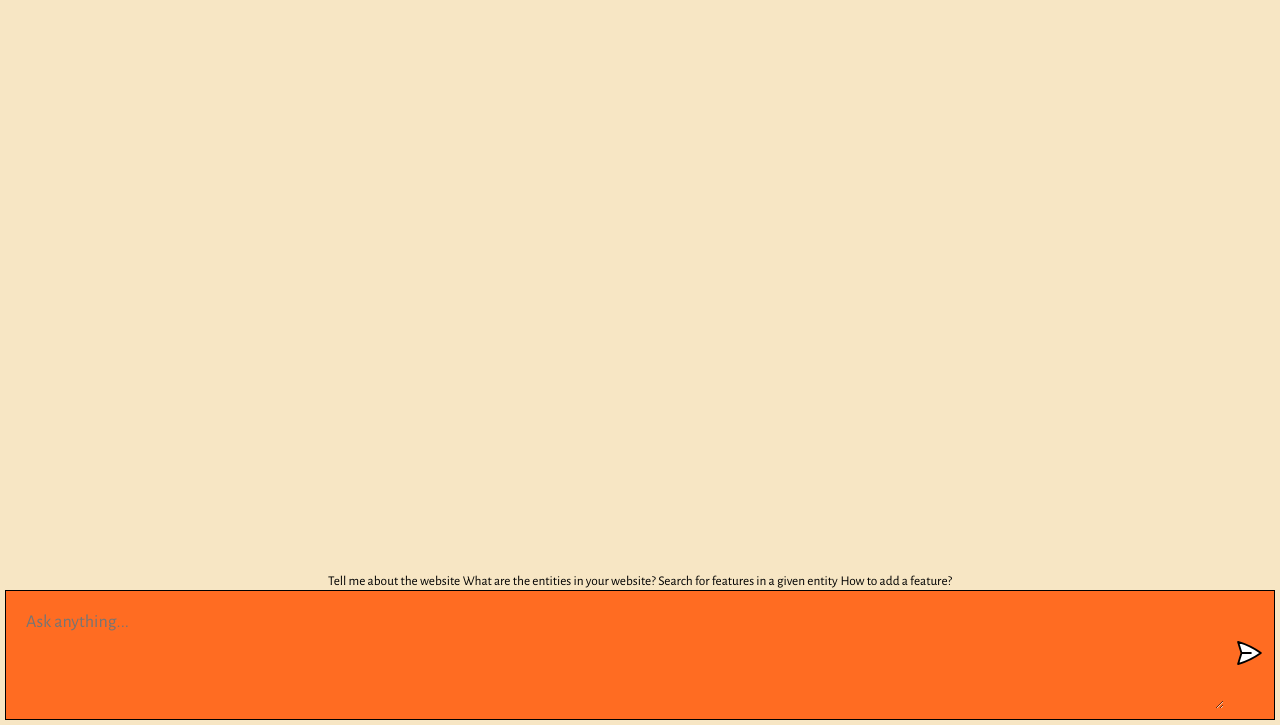
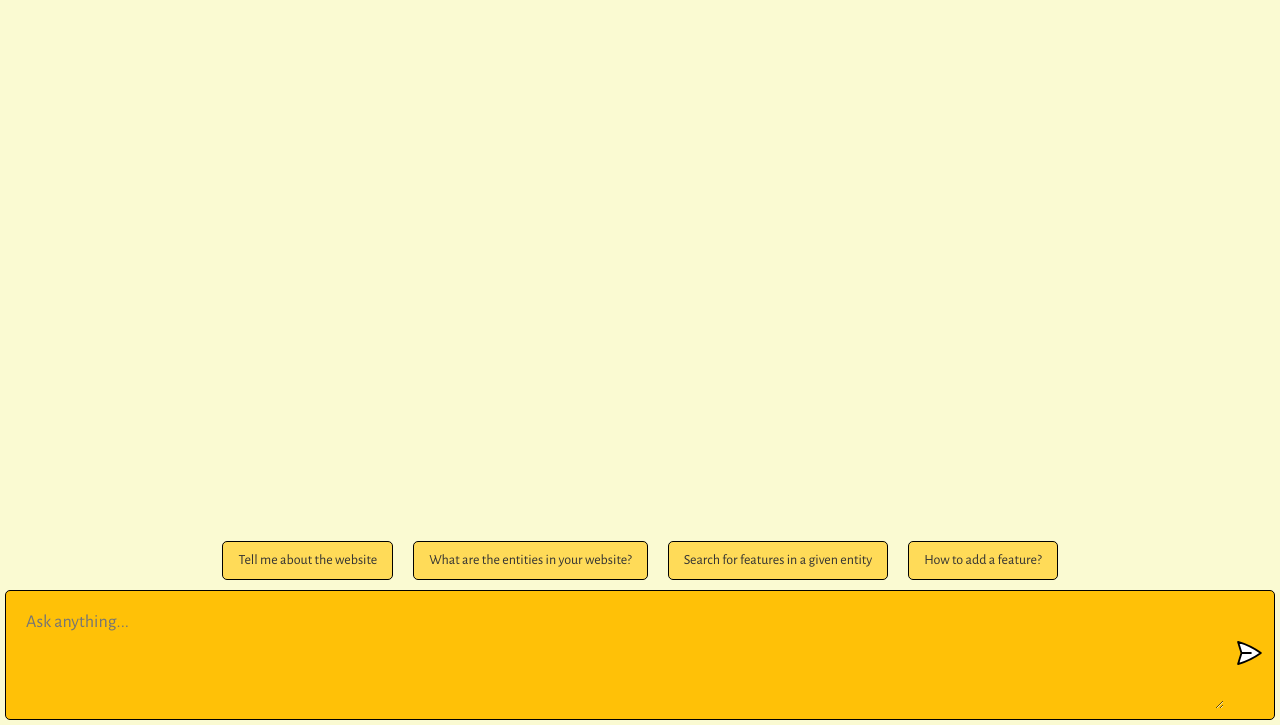
Before and after one commit to kunalBando/ChatBotwithAPI, a website built with Vite: page client/index.html in a window 1280 px wide. Shown: the part 75-800 px from the top of the page. Built offline with nearby package versions, Linux system fonts and the light colour scheme.

Commit message:
Update style.css

```diff
--- a/client/style.css
+++ b/client/style.css
@@ -8,13 +8,13 @@
 }
 
 body {
-  background: #ffff53;
+  background: #ffffff;
 }
 
 #app {
   width: 100vw;
   height: 100vh;
-  background: rgb(247, 230, 196);
+  background: lightgoldenrodyellow;
   display: flex;
   flex-direction: column;
   align-items: center;
@@ -28,14 +28,11 @@ body {
   width: 100%;
   height: 100%;
   overflow-y: scroll;
-
   display: flex;
   flex-direction: column;
   gap: 10px;
-
   -ms-overflow-style: none;
   scrollbar-width: none;
-
   padding-bottom: 20px;
   scroll-behavior: smooth;
 }
@@ -51,14 +48,13 @@ body {
 }
 
 .ai {
-  background: rgb(241, 195, 118)
+  background: #ffdb58
 }
 
 .chat {
   width: 100%;
   max-width: 1280px;
   margin: 0 auto;
-
   display: flex;
   flex-direction: row;
   align-items: flex-start;
@@ -69,16 +65,14 @@ body {
   width: 36px;
   height: 36px;
   border-radius: 5px;
-
-  background: rgb(0, 16, 105) ;
-
+  background: rgb(60, 209, 255) ;
   display: flex;
   justify-content: center;
   align-items: center;
 }
 
 .ai .profile {
-  background: rgb(0, 141, 106);
+  background: rgb(34, 252, 197);
 }
 
 .profile img {
@@ -89,21 +83,11 @@ body {
 
 .message {
   flex: 1;
-
   color: #000000;
   font-size: 20px;
-
   max-width: 100%;
   overflow-x: scroll;
-
-  /*
-   * white space refers to any spaces, tabs, or newline characters that are used to format the CSS code
-   * specifies how white space within an element should be handled. It is similar to the "pre" value, which tells the browser to treat all white space as significant and to preserve it exactly as it appears in the source code.
-   * The pre-wrap value allows the browser to wrap long lines of text onto multiple lines if necessary.
-   * The default value for the white-space property in CSS is "normal". This tells the browser to collapse multiple white space characters into a single space, and to wrap text onto multiple lines as needed to fit within its container.
-  */
   white-space: pre-wrap;
-
   -ms-overflow-style: none;
   scrollbar-width: none;
 }
@@ -118,8 +102,9 @@ form {
   max-width: 1280px;
   margin: 0 auto;
   border: solid 1px #000000;
+  border-radius: 5px;
   padding: 10px;
-  background: rgb(255, 108, 34);
+  background: #ffc107;
 
   display: flex;
   flex-direction: row;
@@ -150,3 +135,26 @@ form img {
   width: 30px;
   height: 30px;
 }
+
+#buttonContainer {
+  display: flex;
+  justify-content: space-around;
+  margin: 10px; /* Adjust spacing as needed */
+}
+
+.chatButton {
+  background-color: #ffdb58; /* Yellow shade */
+  color: #333; /* Text color */
+  border: 1px solid #000000;
+  border-radius: 5px;
+  padding: 10px 15px;
+  margin-left: 10px;
+  margin-right: 10px;
+  font-size: 14px;
+  cursor: pointer;
+  transition: background-color 0.3s;
+}
+
+.chatButton:hover {
+  background-color: #ffc107; /* Darker yellow on hover */
+}
```
